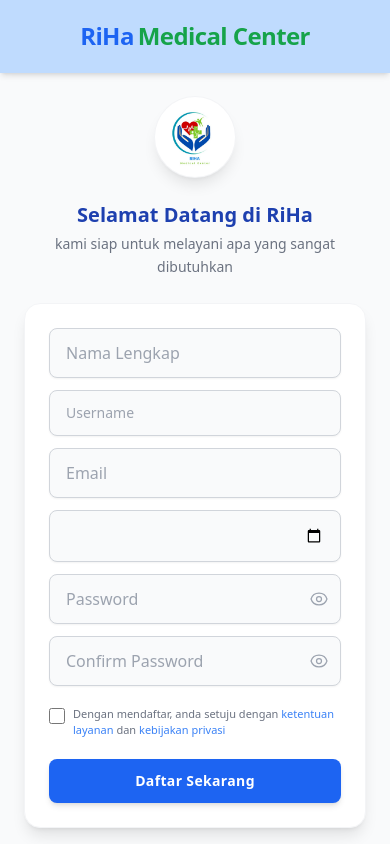
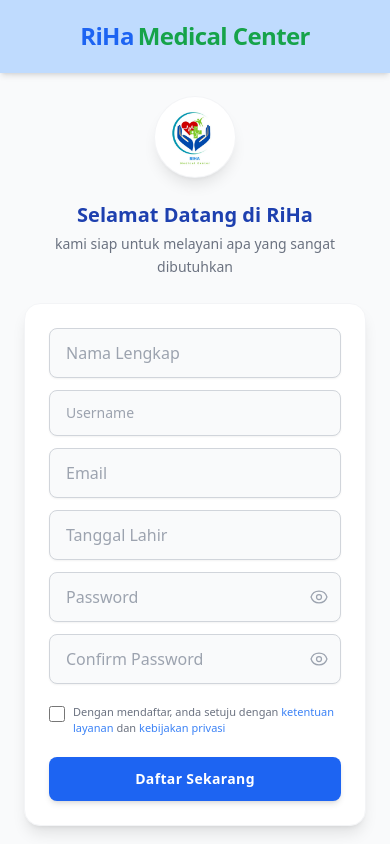
Before and after one commit to rifqiadrian16/riha-frontend, a Vue app: page /register in a window 390 px wide. Built offline with nearby package versions, Linux system fonts and the light colour scheme; no server answers.

Commit message:
fix tgl lahir

```diff
--- a/src/views/auth/RegisterView.vue
+++ b/src/views/auth/RegisterView.vue
@@ -19,6 +19,26 @@
 const showConfirmPassword = ref(false);
 const agreement = ref(false);
 const isLoaded = ref(false);
+
+const openDatePicker = (event) => {
+  const input = event.target;
+  input.type = "date"; // Ubah menjadi format tanggal
+
+  // Paksa browser memunculkan pop-up kalender
+  try {
+    if (typeof input.showPicker === 'function') {
+      input.showPicker();
+    }
+  } catch (err) {
+    // Abaikan jika browser lawas tidak mendukung showPicker
+  }
+};
+
+const closeDatePicker = (event) => {
+  if (!event.target.value) {
+    event.target.type = "text"; // Kembalikan ke teks jika batal diisi
+  }
+};
 
 onMounted(() => {
   setTimeout(() => {
@@ -192,21 +212,18 @@
                   class="w-full px-4 py-3 rounded-lg border border-gray-300 bg-gray-50 text-gray-700 text-base lg:text-sm focus:outline-none focus:bg-white focus:ring-2 focus:ring-blue-500 transition-all shadow-sm"
                 />
               </div>
-              <div class="relative group">
+
+              <div class="group">
                 <input
-                  type="date"
                   v-model="birthDate"
+                  type="text"
+                  @focus="openDatePicker"
+                  @click="openDatePicker"
+                  @blur="closeDatePicker"
+                  placeholder="Tanggal Lahir"
                   required
-                  class="w-full px-4 py-3 rounded-lg border border-gray-300 bg-gray-50 text-base lg:text-sm focus:outline-none focus:bg-white focus:ring-2 focus:ring-blue-500 transition-all shadow-sm appearance-none relative z-10"
-                  :class="!birthDate ? 'text-transparent' : 'text-gray-700'"
+                  class="w-full px-4 py-3 rounded-lg border border-gray-300 bg-gray-50 text-gray-700 text-base lg:text-sm focus:outline-none focus:bg-white focus:ring-2 focus:ring-blue-500 transition-all shadow-sm"
                 />
-
-                <span
-                  v-if="!birthDate"
-                  class="absolute left-4 top-3 text-gray-500 text-base lg:text-sm pointer-events-none z-0"
-                >
-                  Tanggal Lahir
-                </span>
               </div>
 
               <div class="group relative">
```
